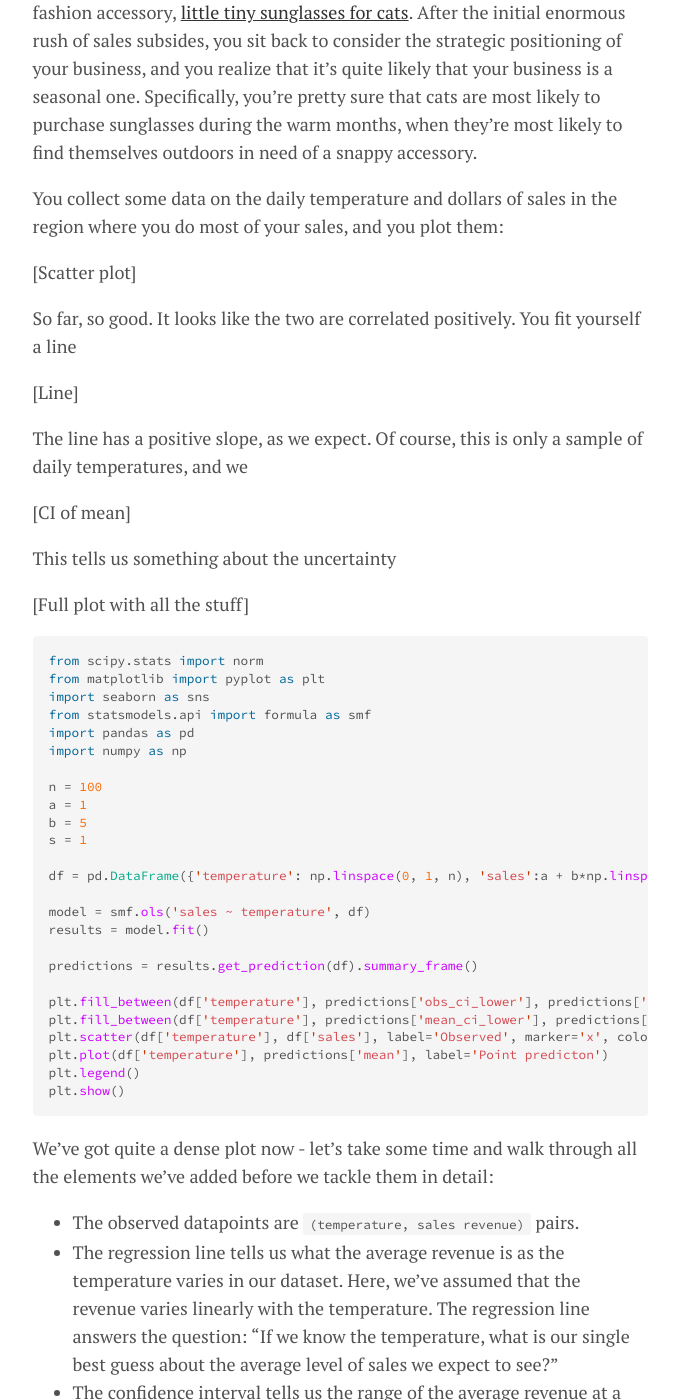
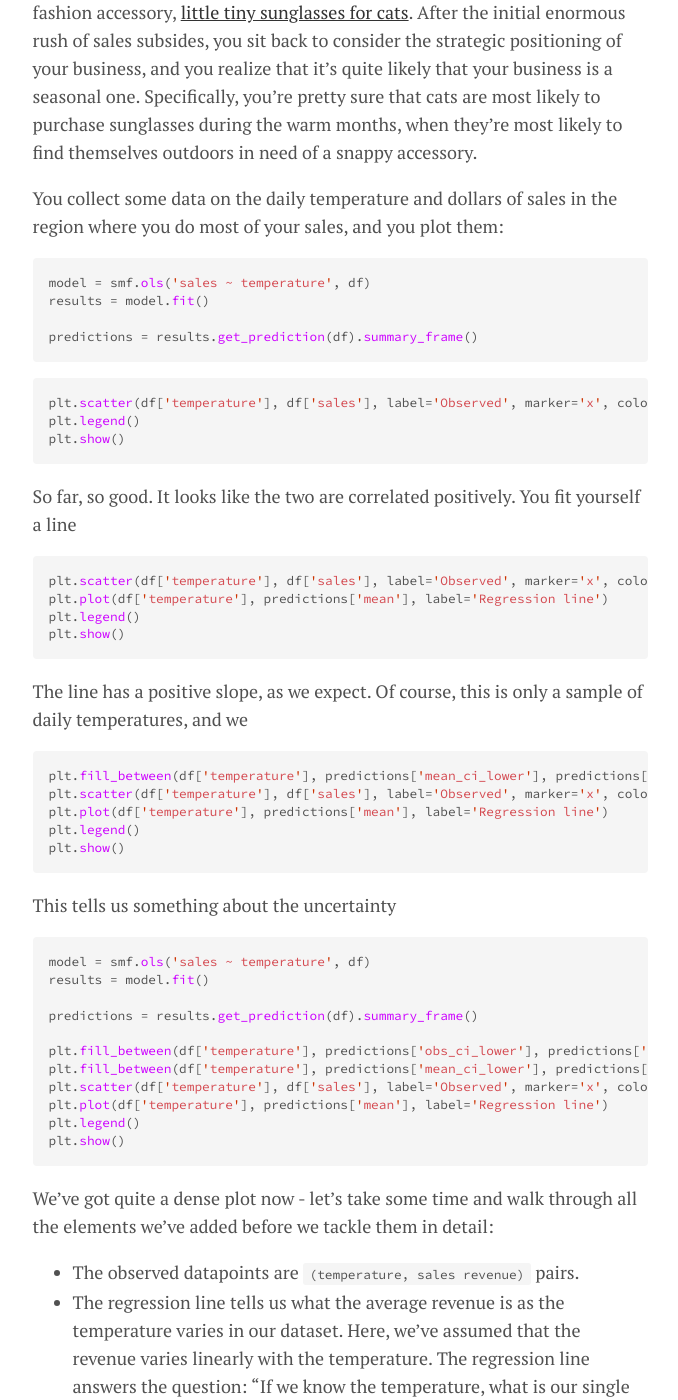
Before and after one commit to lmc2179/lmc2179.github.io, a Jekyll site: the page built from drafts/prediction_confidence.md, in a window 1280 px wide and 1400 px high, scrolled down 1296 px. Shown: the whole window, without its empty margins (300-978 px from the left). Built offline with Jekyll 4.4.1, drawn with Linux system fonts in a browser that asks for light colours; formulas are drawn with MathJax 3; some of the changed text lies outside the part shown.

Commit message:
Update prediction_confidence.md

````diff
--- a/drafts/prediction_confidence.md
+++ b/drafts/prediction_confidence.md
@@ -15,35 +15,41 @@ As always, it's useful to get some intuition by looking at an example, so we'll
 
 You collect some data on the daily temperature and dollars of sales in the region where you do most of your sales, and you plot them:
 
-[Scatter plot]
+```python
+model = smf.ols('sales ~ temperature', df)
+results = model.fit()
+
+predictions = results.get_prediction(df).summary_frame()
+```
+
+```python
+plt.scatter(df['temperature'], df['sales'], label='Observed', marker='x', color='black')
+plt.legend()
+plt.show()
+```
 
 So far, so good. It looks like the two are correlated positively. You fit yourself a line
 
-[Line]
+```python
+plt.scatter(df['temperature'], df['sales'], label='Observed', marker='x', color='black')
+plt.plot(df['temperature'], predictions['mean'], label='Regression line')
+plt.legend()
+plt.show()
+```
 
 The line has a positive slope, as we expect. Of course, this is only a sample of daily temperatures, and we
 
-[CI of mean]
+```python
+plt.fill_between(df['temperature'], predictions['mean_ci_lower'], predictions['mean_ci_upper'], alpha=.5, label='Confidence interval')
+plt.scatter(df['temperature'], df['sales'], label='Observed', marker='x', color='black')
+plt.plot(df['temperature'], predictions['mean'], label='Regression line')
+plt.legend()
+plt.show()
+```
 
 This tells us something about the uncertainty
 
-[Full plot with all the stuff]
-
 ```python
-from scipy.stats import norm
-from matplotlib import pyplot as plt
-import seaborn as sns
-from statsmodels.api import formula as smf
-import pandas as pd
-import numpy as np
-
-n = 100
-a = 1
-b = 5
-s = 1
-
-df = pd.DataFrame({'temperature': np.linspace(0, 1, n), 'sales':a + b*np.linspace(0, 1, n) + norm(0, s).rvs(n)})
-
 model = smf.ols('sales ~ temperature', df)
 results = model.fit()
 
@@ -52,7 +58,7 @@ predictions = results.get_prediction(df).summary_frame()
 plt.fill_between(df['temperature'], predictions['obs_ci_lower'], predictions['obs_ci_upper'], alpha=.1, label='Prediction interval')
 plt.fill_between(df['temperature'], predictions['mean_ci_lower'], predictions['mean_ci_upper'], alpha=.5, label='Confidence interval')
 plt.scatter(df['temperature'], df['sales'], label='Observed', marker='x', color='black')
-plt.plot(df['temperature'], predictions['mean'], label='Point predicton')
+plt.plot(df['temperature'], predictions['mean'], label='Regression line')
 plt.legend()
 plt.show()
 ```
@@ -137,3 +143,19 @@ Works out of the box with a GLM for logit models
 Yes but it's not useful
 
 # Appendix: Imports
+
+```python
+from scipy.stats import norm
+from matplotlib import pyplot as plt
+import seaborn as sns
+from statsmodels.api import formula as smf
+import pandas as pd
+import numpy as np
+
+n = 100
+a = 1
+b = 5
+s = 1
+
+df = pd.DataFrame({'temperature': np.linspace(0, 1, n), 'sales':a + b*np.linspace(0, 1, n) + norm(0, s).rvs(n)})
+```
````
